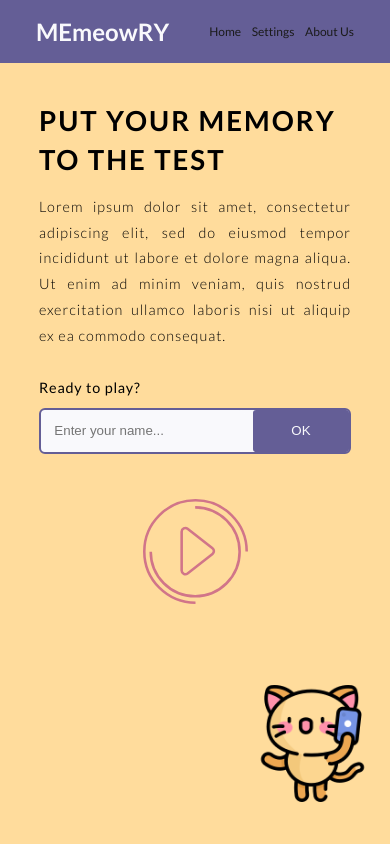
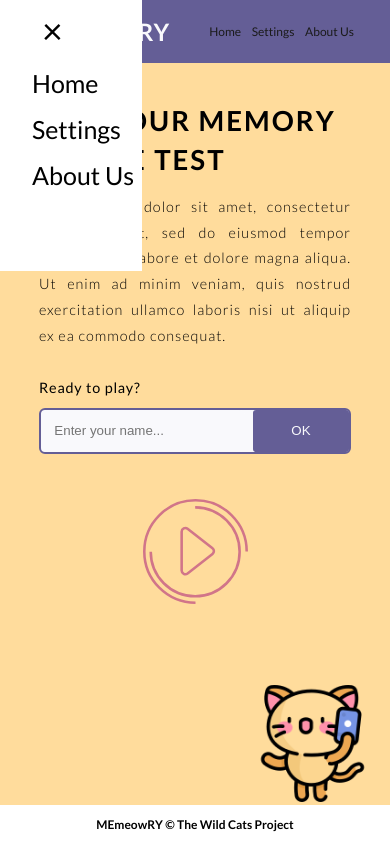
Before and after one commit to lea-weibel/wild-cats-project, a website: page index.html in a window 390 px wide. Drawn offline with Linux system fonts and the light colour scheme.

Commit message:
Add footer, link pages

```diff
--- a/index.html
+++ b/index.html
@@ -23,10 +23,17 @@
   <div class="navbar">
     <h1>MEmeowRY</h1>
     <ul>
-      <li><a href="#">Home</a></li>
+      <li><a href="./index.html">Home</a></li>
       <li><a href="#" id="settings">Settings</a></li>
-      <li><a href="#">About Us</a></li>
+      <li><a href="./aboutUs.html">About Us</a></li>
     </ul>
+  </div>
+
+  <div id="mySidenav" class="sidenav">
+    <a href="javascript:void(0)" class="closebtn" onclick="closeNav()">&times;</a>
+    <a href="#">Home</a>
+    <a href="#">Settings</a>
+    <a href="#">About Us</a>
   </div>
 
   <!-- HOME PAGE -->
@@ -177,6 +184,10 @@
     <!-- <img src="/images/011-kitty-38.svg" class="setting-img"> -->
   </div>
 
+  <footer>
+    <p><strong> MEmeowRY © The Wild Cats Project</strong></p>
+  </footer>
+
 
 
   <script src="game.js"></script>
@@ -186,6 +197,7 @@
 
 <script src="home.js"></script>
 <script src="game.js"></script>
+<script src="script.js"></script>
 </body>
 
 </html>
--- a/mobile.css
+++ b/mobile.css
@@ -53,4 +53,43 @@
     left: 5%;
     /* margin-top: 2.5rem; */
   }
+
+  #burgerIcon {
+    cursor: pointer;
+    font-size: 3em;
+    /*color to define*/
+  }
+
+  /* -- SIDE NAVIGATION SETTINGS -- */
+  .sidenav {
+    height: 25%; /* height related to page */
+    position: fixed; /* Stay in place */
+    z-index: 1; /* Stay on top */
+    top: 0; /* No border related to page */
+    left: 0;
+    background-color: white;
+    overflow-x: hidden; /* Hide text while not clicked */
+    padding-top: 5em; /* Place content 5em from the top (close btn) */
+    transition: 0.8s; /* 0.8 second transition effect to slide in the sidenav */
+  }
+
+  /* -- NAVIGATION MENU LINKS -- */
+  .sidenav a {
+    padding: 8px 8px 8px 32px;
+    text-decoration: none;
+    font-family: Lato;
+    font-size: 25px;
+    color: black;
+    display: block;
+    transition: 0.3s;
+  }
+
+  /* Position and style the close button (top left corner) */
+  .sidenav .closebtn {
+    position: absolute;
+    top: 0;
+    left: 0px;
+    font-size: 36px;
+    margin-left: 10px;
+  }
 }
--- a/styleIndex.css
+++ b/styleIndex.css
@@ -170,3 +170,12 @@ svg:hover #lineTwo {
   height: auto;
   padding: 0;
 }
+
+footer {
+  text-align: center;
+  position: fixed;
+  left: 0;
+  bottom: 0;
+  width: 100%;
+  background-color: white;
+}
```
Also changed, not shown: aboutUs.html (+11 -1 lines), mobile-Navbar/menuStyle.css (+2 -12 lines).
